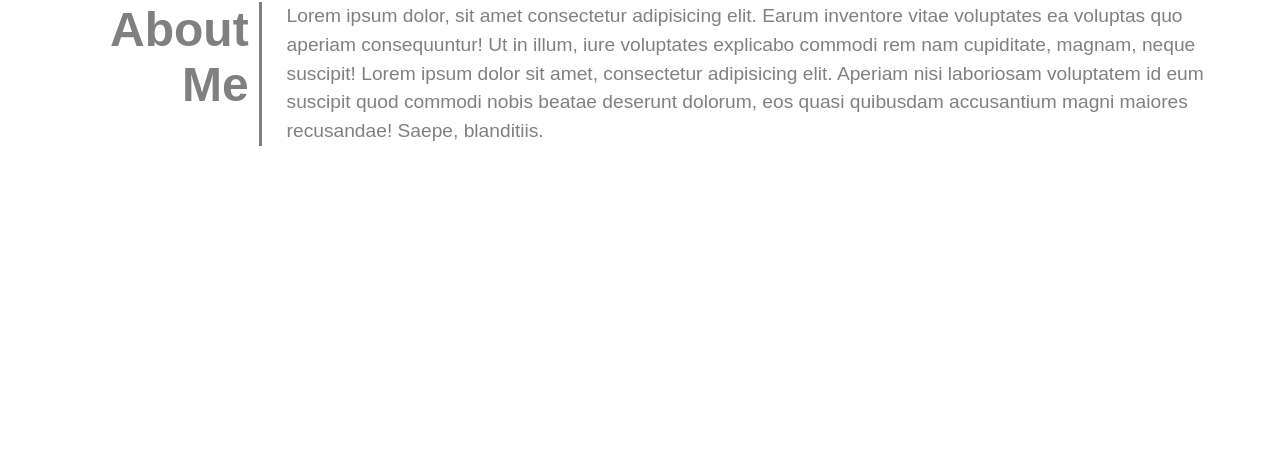
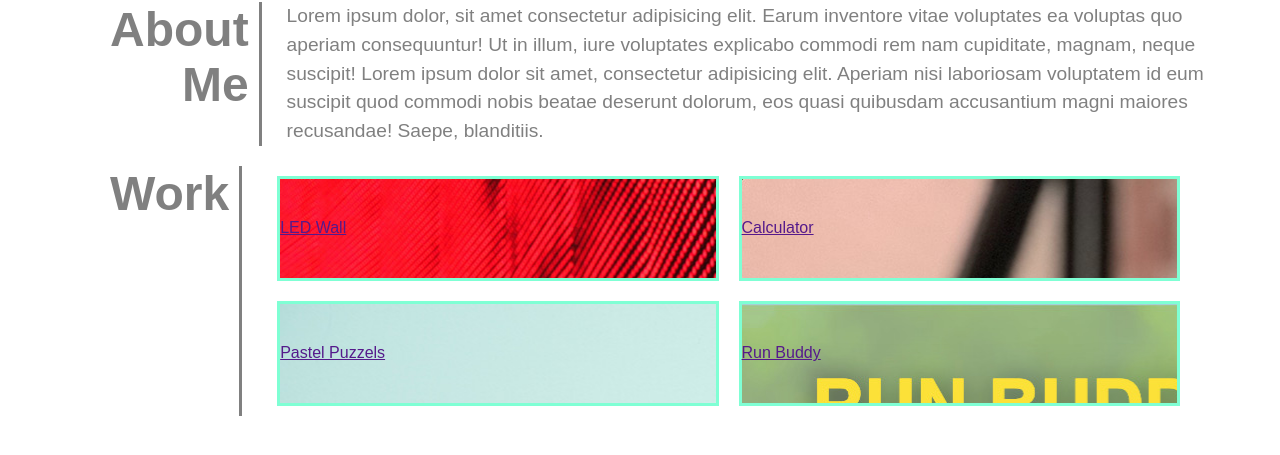
Before and after one commit to dulrath12/Portfolio-Project, a plain HTML site: page index.html in a window 1280 px wide. Shown: the part 233-688 px from the top of the page. Drawn offline with Linux system fonts and the light colour scheme.

Commit message:
start of work section

```diff
--- a/assets/css/style.css
+++ b/assets/css/style.css
@@ -78,8 +78,9 @@ header nav ul li a {
 /*end hero styles*/
 
 .page-section {
+    display: flex;
     margin: 20px 50px 20px 100px;
-    display: flex;
+
 }
 
 .section-title{
@@ -99,3 +100,42 @@ header nav ul li a {
 }
 
 /*end of about me styles*/
+
+/*start of Work styles*/
+
+
+
+.grid2x2{
+    min-height: 250px;
+    width: 100%;
+    display: flex;
+    flex-wrap: wrap;
+    flex-direction: row;
+    border-left: 3px solid grey;
+    padding-left: 25px;
+}
+
+.grid2x2 .flex-row {
+    display: flex;
+  flex-basis: calc(50% - 40px);
+  justify-content: center;
+  flex-direction: column;
+  margin: 10px 10px;
+  border: 3px solid aquamarine;
+}
+
+.led {
+    background-image: url(../images/02-portfolio-1.jpg);
+}
+
+.calc {
+    background-image: url(../images/02-portfolio-2.jpg);
+}
+
+.pastel {
+    background-image: url(../images/02-portfolio-3.jpg);
+}
+
+.run-buddy {
+    background-image: url(../images/02-run-buddy.jpg);
+}
--- a/index.html
+++ b/index.html
@@ -38,5 +38,14 @@
         Lorem ipsum dolor sit amet, consectetur adipisicing elit. Aperiam nisi laboriosam voluptatem id eum suscipit quod commodi nobis beatae deserunt dolorum, eos quasi quibusdam accusantium magni maiores recusandae! Saepe, blanditiis.
         </p>
     </section>
+    <section class="page-section">
+        <h2 class="section-title">Work</h2>
+        <div class="grid2x2">
+            <a class="flex-row led" href="">LED Wall</a>
+            <a class="flex-row calc" href="">Calculator</a>
+            <a class="flex-row pastel" href="">Pastel Puzzels</a>
+            <a class="flex-row run-buddy" href="">Run Buddy</a>
+        </div>
+    </section>
 </body>
 </html>
```
